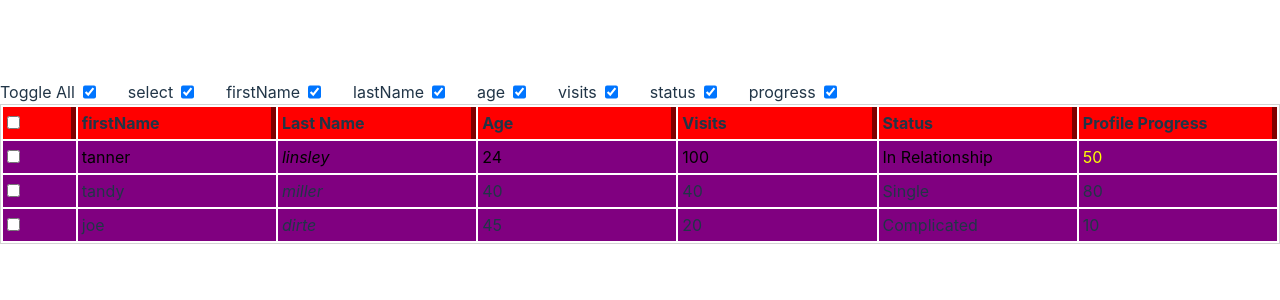
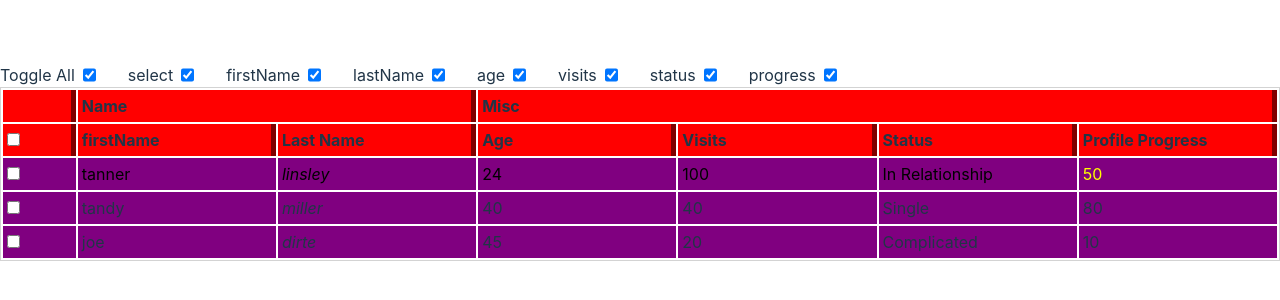
Before and after one commit to ZennerBlade/hardcoreTable, a React (Vite) app: page / in a window 1280 px wide. Shown: the part 238-538 px from the top of the page. Built offline with nearby package versions, Linux system fonts and the light colour scheme.

Commit message:
Column grouping

```diff
--- a/src/table/DraggableColumnHeader.tsx
+++ b/src/table/DraggableColumnHeader.tsx
@@ -50,6 +50,7 @@ const DraggableColumnHeader: FC<{
       }}
       ref={dropRef}
       key={header.id}
+      colSpan={header.colSpan}
     >
       {header.isPlaceholder ? null : (
         <div
--- a/src/table/Table.tsx
+++ b/src/table/Table.tsx
@@ -12,6 +12,7 @@ import { columns } from './column';
 import { tableStyle } from './styles';
 import { useEffect, useState } from 'react';
 import DraggableColumnHeader from './DraggableColumnHeader';
+import { columnOrderGenerator } from './columnOrderGenerator';
 
 interface ITable<T> {
   tableVisibility: (param: {
@@ -25,9 +26,7 @@ const Table = ({ tableVisibility }: ITable<typeof data[0]>) => {
   const [sorting, setSorting] = useState<SortingState>([]);
   const [rowSelection, setRowSelection] = useState({});
   const [columnVisibility, setColumnVisibility] = useState({});
-  const [columnOrder, setColumnOrder] = useState<ColumnOrderState>(
-    columns.map((column) => column.id as string) //must start out with populated columnOrder so we can splice
-  );
+  const [columnOrder, setColumnOrder] = useState<ColumnOrderState>(columnOrderGenerator(columns));
 
   console.log('Col odr ', columns);
 
--- a/src/table/column.tsx
+++ b/src/table/column.tsx
@@ -5,7 +5,7 @@ import Checkbox from './Checkbox';
 const columnHelper = createColumnHelper<Person>();
 
 export const columns = [
-  columnHelper.accessor('select', {
+  columnHelper.display({
     header: ({ table }) => (
       <Checkbox
         {...{
@@ -25,15 +25,24 @@ export const columns = [
       />
     ),
     id: 'select',
-    enableSorting: false,
     size: 50,
   }),
+  columnHelper.group({
+    header: 'Name',
+    id: 'name',
+    columns: [
       columnHelper.accessor('firstName', { id: 'firstName' }),
-  columnHelper.accessor((row) => row.lastName, {
+      columnHelper.accessor('lastName', {
         id: 'lastName',
         cell: (info) => <i>{info.getValue()}</i>,
         header: () => <span>Last Name</span>,
       }),
+    ],
+  }),
+  columnHelper.group({
+    header: 'Misc',
+    id: 'misc',
+    columns: [
       columnHelper.accessor('age', {
         header: 'Age',
         id: 'age',
@@ -50,4 +59,6 @@ export const columns = [
         header: 'Profile Progress',
         id: 'progress',
       }),
+    ],
+  }),
 ];
--- /dev/null
+++ b/src/table/columnOrderGenerator.ts
@@ -0,0 +1,11 @@
+export const columnOrderGenerator = (columns: any) => {
+  let subColArr: string[] = [];
+  columns.map((column: any) => {
+    if (column.columns) {
+      subColArr = subColArr.concat(column.columns.map((subCol: any) => subCol.id) as string[]);
+    } else {
+      subColArr.push(column.id as string);
+    }
+  });
+  return subColArr;
+};
```
Lines whose indentation alone changed are shown as unchanged.
